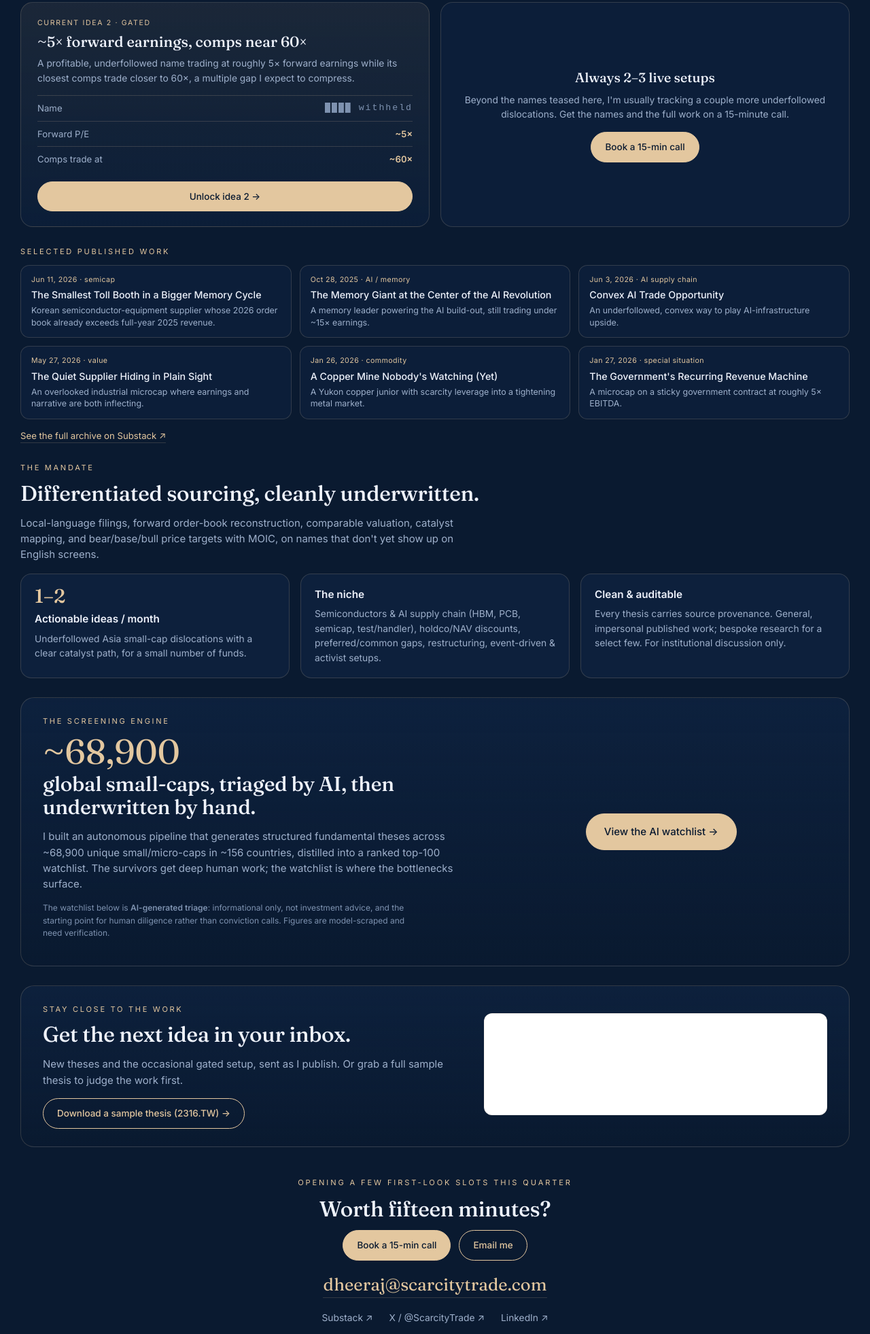
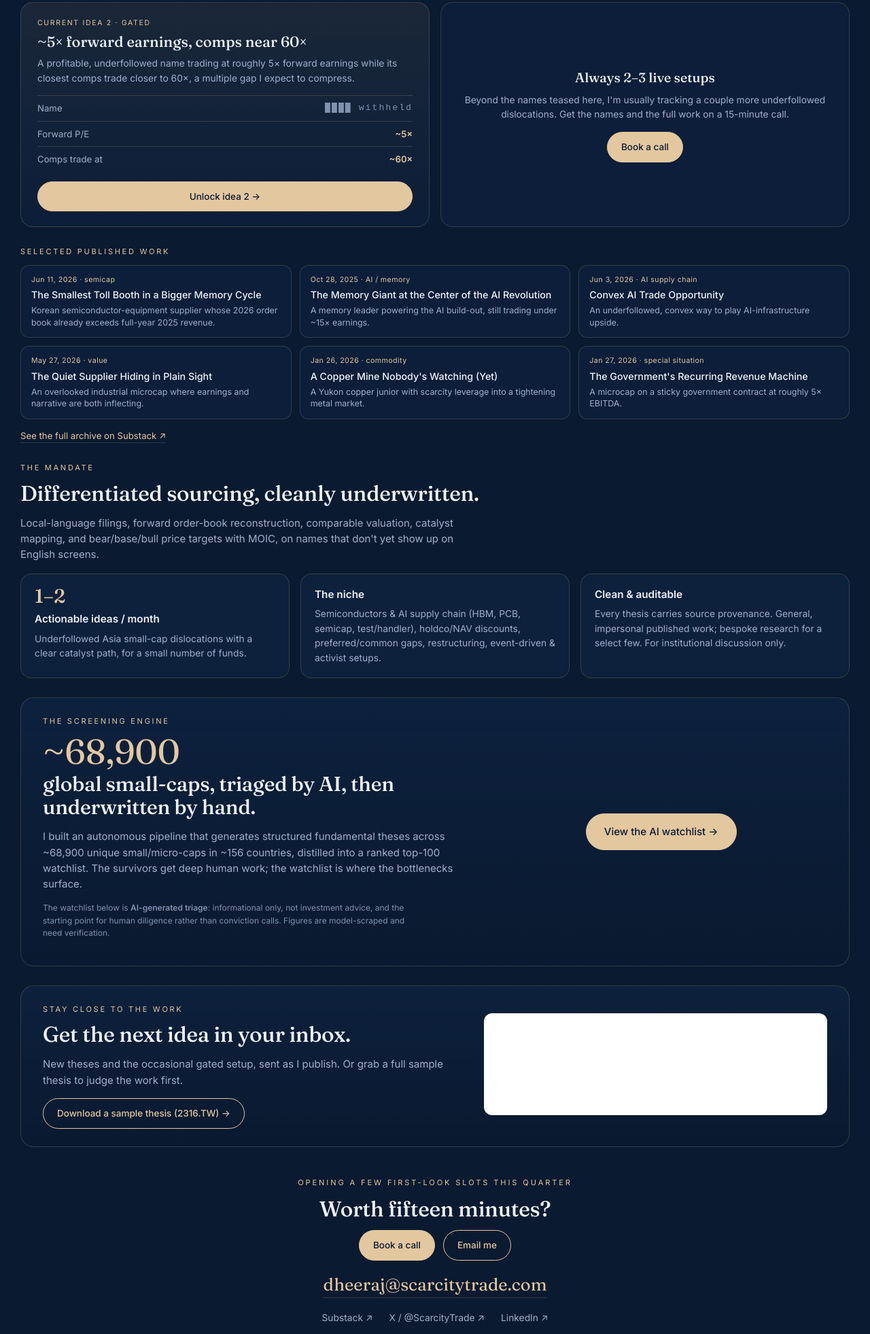
Before and after one commit to dheeraj5612/scarcity-trade-site, a plain HTML site: page index.html in a window 1280 px wide. Shown: the part 1089-3052 px from the top of the page at 68% size. Drawn offline with Linux system fonts and the light colour scheme; grey boxes are pictures that could not be loaded.

Commit message:
Wire Calendly booking link into Book-a-call buttons

```diff
--- a/index.html
+++ b/index.html
@@ -273,7 +273,7 @@ footer{border-top:1px solid var(--line);padding:18px 0 28px;color:var(--muted-2)
       <div class="ctacard">
         <h3>Always 2–3 live setups</h3>
         <p>Beyond the names teased here, I'm usually tracking a couple more underfollowed dislocations. Get the names and the full work on a 15-minute call.</p>
-        <a class="btn-solid btn" href="mailto:dheeraj@scarcitytrade.com?subject=Book%20a%2015-min%20call">Book a 15-min call</a>
+        <a class="btn-solid btn" href="https://calendly.com/dheeraj-scarcitytrade" target="_blank" rel="noopener">Book a call</a>
       </div>
     </div>
   </section>
@@ -341,7 +341,7 @@ footer{border-top:1px solid var(--line);padding:18px 0 28px;color:var(--muted-2)
     <h2 style="margin-bottom:14px">Worth fifteen minutes?</h2>
     <!-- TODO: swap the first href to your Calendly / Cal.com booking link -->
     <div class="cta-row">
-      <a class="btn-solid btn" href="mailto:dheeraj@scarcitytrade.com?subject=Book%20a%2015-min%20call">Book a 15-min call</a>
+      <a class="btn-solid btn" href="https://calendly.com/dheeraj-scarcitytrade" target="_blank" rel="noopener">Book a call</a>
       <a class="btn" href="mailto:dheeraj@scarcitytrade.com">Email me</a>
     </div>
     <a class="mail" href="mailto:dheeraj@scarcitytrade.com">dheeraj@scarcitytrade.com</a>
```
